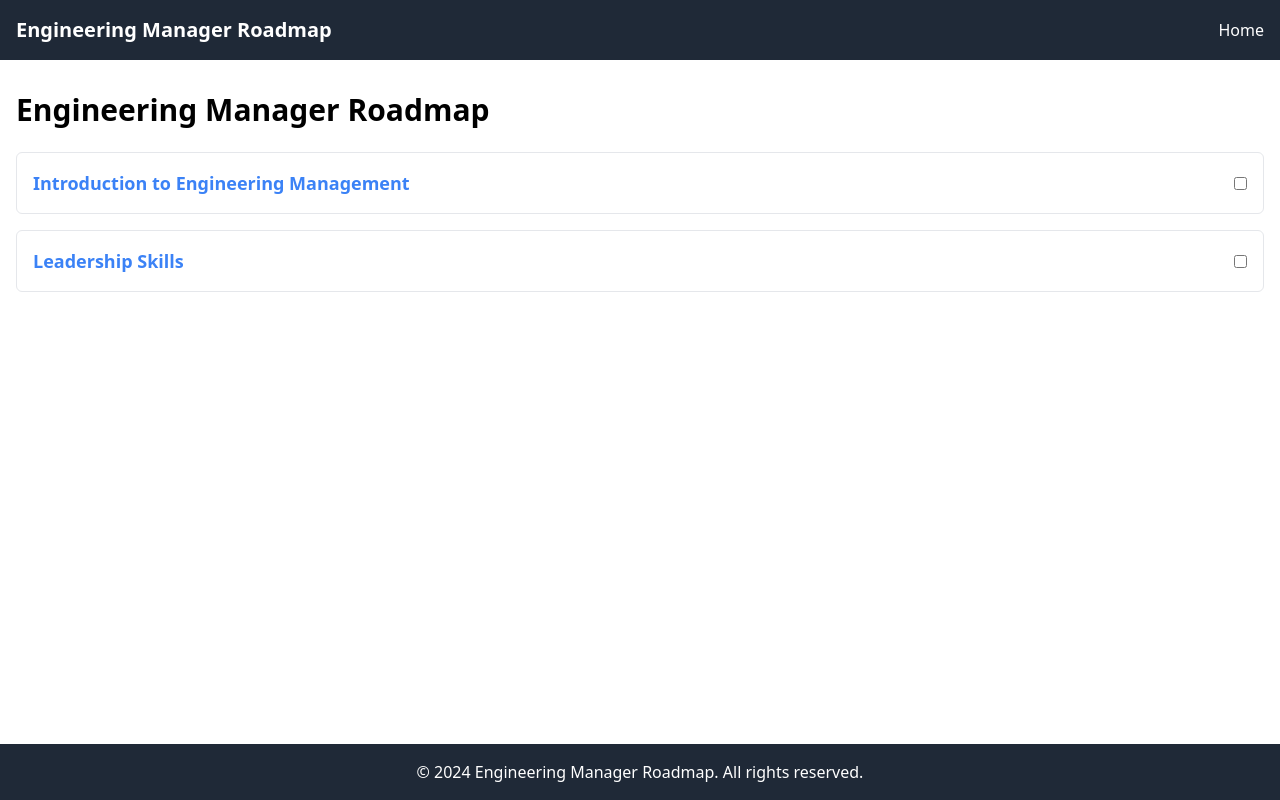
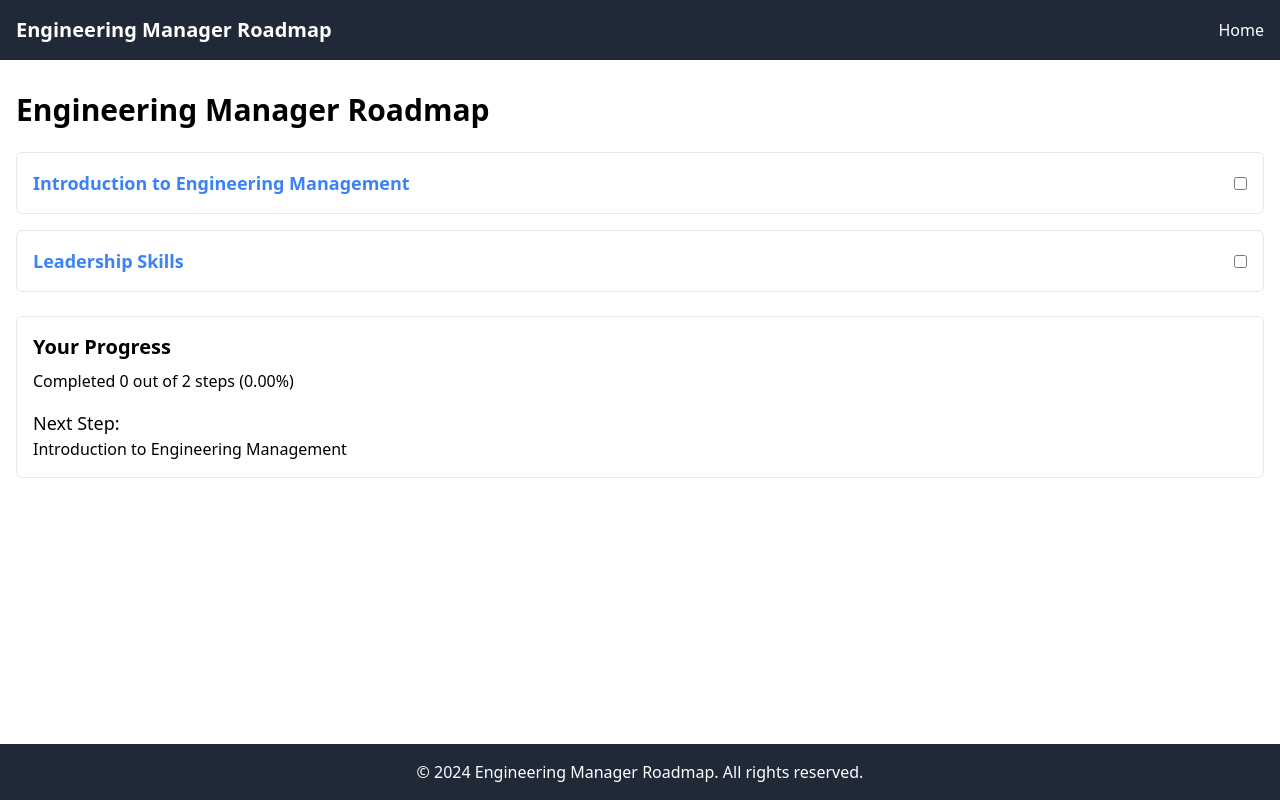
Before and after one commit to pftg/tekkr-idea, a Vue app: page / in a window 1280 px wide. Built offline with nearby package versions, Linux system fonts and the light colour scheme.

Commit message:
feat: show progress tracker

```diff
--- a/src/components/ProgressTracker.vue
+++ b/src/components/ProgressTracker.vue
@@ -1,11 +1,13 @@
 <template>
   <div class="p-4 border rounded-md">
     <h3 class="text-xl font-semibold mb-2">Your Progress</h3>
+    <p class="mb-4">Completed {{ completedStepsCount }} out of {{ totalStepsCount }} steps ({{ completionPercentage }}%)</p>
     <ul class="list-disc list-inside mb-4">
       <li v-for="step in completedSteps" :key="step.id">{{ step.title }}</li>
     </ul>
     <h4 class="text-lg font-medium">Next Step:</h4>
-    <p>{{ nextStep.title }}</p>
+    <p v-if="nextStep">{{ nextStep.title }}</p>
+    <p v-else>All steps completed!</p>
   </div>
 </template>
 
@@ -16,5 +18,8 @@ import { useRoadmapStore } from '@/stores/roadmap'
 const store = useRoadmapStore()
 
 const completedSteps = computed(() => store.completedSteps)
+const totalStepsCount = computed(() => store.steps.length)
+const completedStepsCount = computed(() => completedSteps.value.length)
+const completionPercentage = computed(() => ((completedStepsCount.value / totalStepsCount.value) * 100).toFixed(2))
 const nextStep = computed(() => store.nextStep)
 </script>
--- a/src/pages/Home.vue
+++ b/src/pages/Home.vue
@@ -2,9 +2,11 @@
   <div class="container mx-auto px-4 py-8">
     <h1 class="text-3xl font-bold mb-6">Engineering Manager Roadmap</h1>
     <Roadmap />
+    <ProgressTracker class="mt-6" />
   </div>
 </template>
 
 <script setup>
 import Roadmap from '@/components/Roadmap.vue'
+import ProgressTracker from '@/components/ProgressTracker.vue'
 </script>
```
